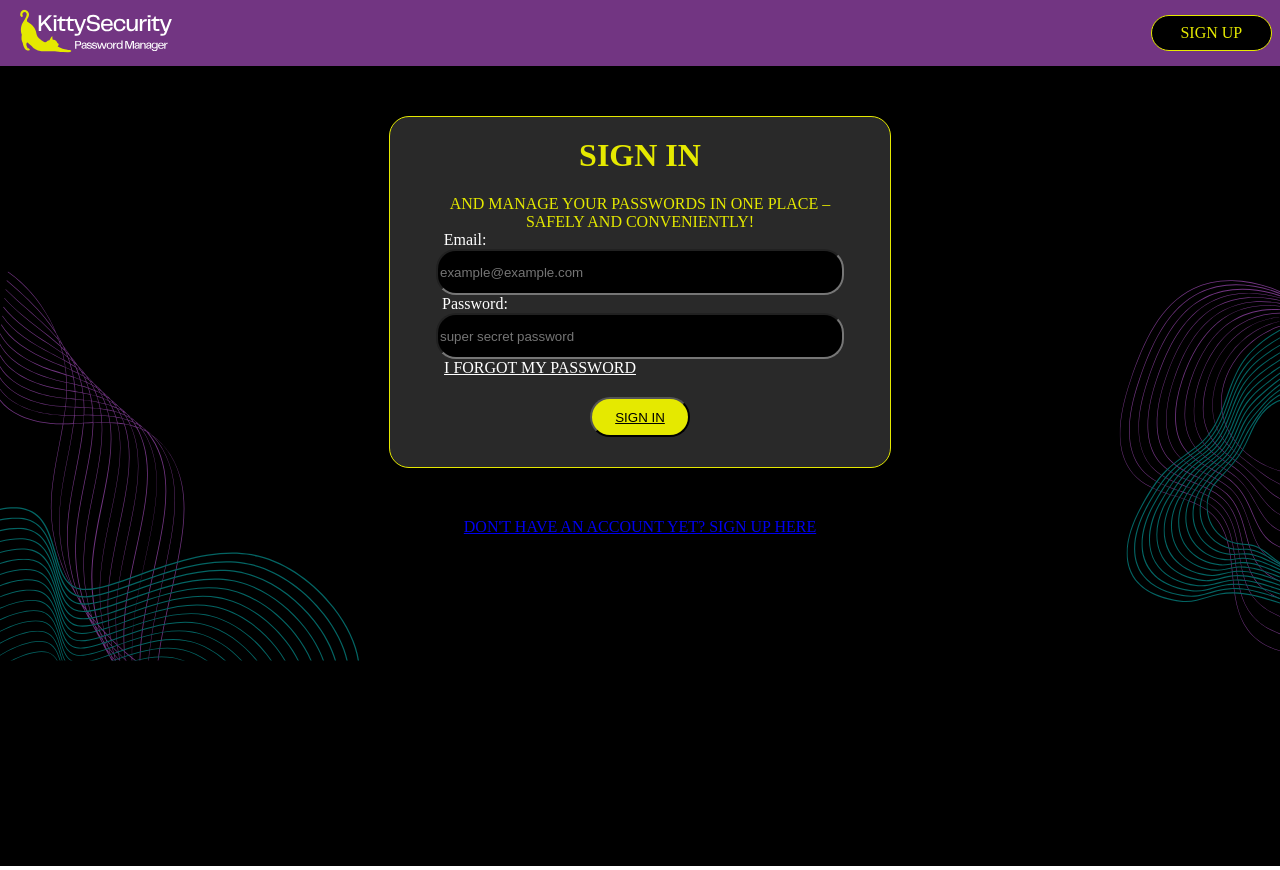
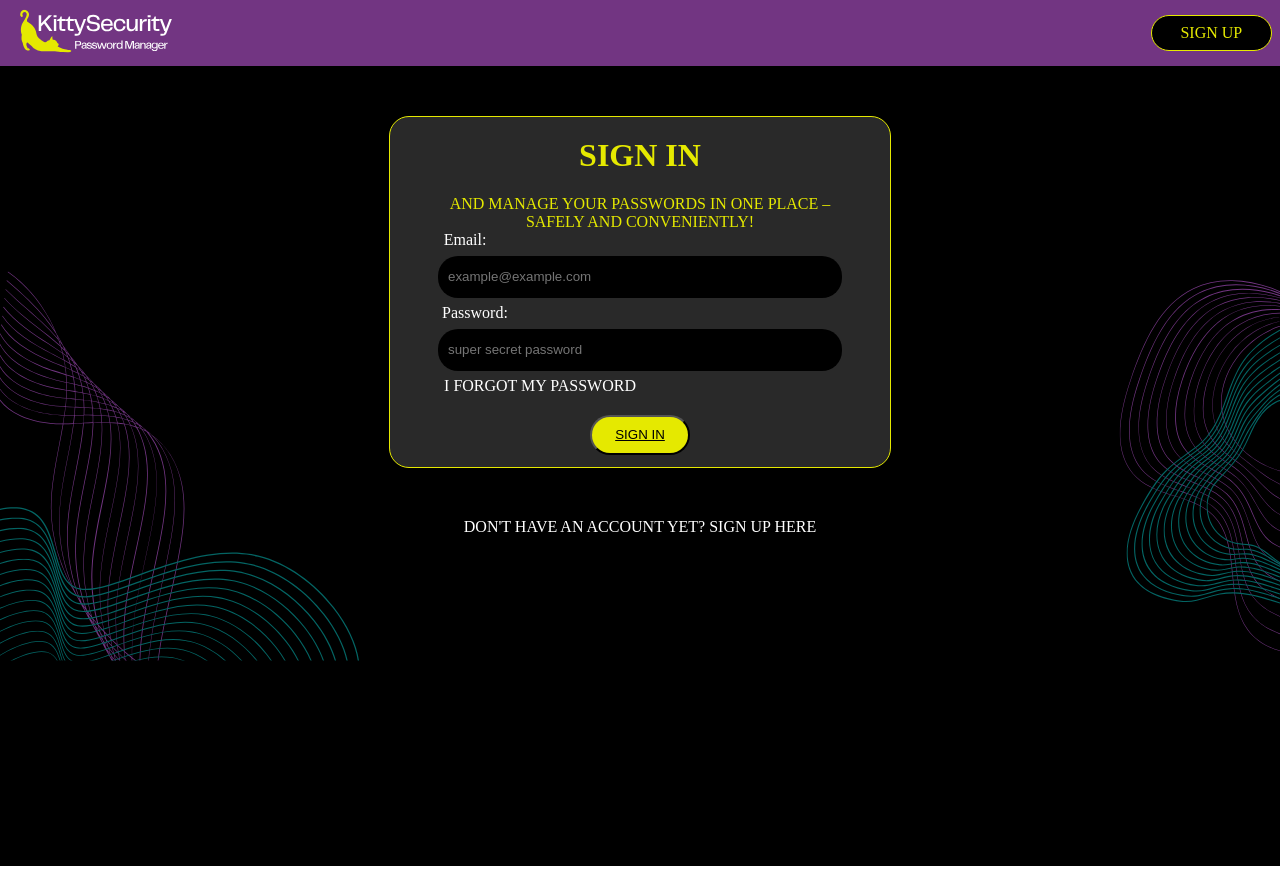
Before and after one commit to KittySecurity/kittysecurity-frontend, a React (Vite) app in the folder KittySecurity/: page /login in a window 1280 px wide. Built offline with nearby package versions, Linux system fonts and the light colour scheme.

Commit message:
feat: arrangement of login page - change px to rem

```diff
--- a/KittySecurity/src/pages/Login.tsx
+++ b/KittySecurity/src/pages/Login.tsx
@@ -53,7 +53,7 @@ function Login(){
                 </form>
             </div>
             <div className="account">
-                <Link to="/register">DON'T HAVE AN ACCOUNT YET? SIGN UP HERE</Link>
+                <Link className="account-link" to="/register">DON'T HAVE AN ACCOUNT YET? SIGN UP HERE</Link>
             </div>
             </div>
         </div>
--- a/KittySecurity/src/styles/Login.css
+++ b/KittySecurity/src/styles/Login.css
@@ -40,68 +40,79 @@
 .login-form{
     grid-area: login-form;
     margin: 0 auto;
-    margin-top: 50px;
-    margin-bottom: 50px;;
-    width: 500px;
-    height: 350px;
+    margin-top: 3.125rem;
+    margin-bottom: 3.125rem;
+    width: 31.25rem;
+    height: 21.875rem;
     border-color: var(--kitty-yellow);
-    border-width: 1px;
+    border-width: 0.063rem;
     border-style: solid;
-    border-radius: 20px;
+    border-radius: 1.25rem;
     background-color: var(--kitty-grey);
 }
 
 p{
     text-align: center;
-    margin-top: 20px;
+    margin-top: 1.25rem;
     color: var(--kitty-yellow);
     text-transform: uppercase;
-    width: 400px;
+    width: 25rem;
     margin: 0 auto;
 }
 
 h1{
     text-align: center;
-    margin-top: 20px;
+    margin-top: 1.25rem;
     color: var(--kitty-yellow);
 }
 .e-mail label{
     text-align: left;
-    margin-right: 350px;
+    margin-right: 21.875rem;
 }
 
 .password label{
+    margin-top: 0.2rem;
     text-align: left;
-    margin-right: 330px;
+    margin-right: 20.625rem;
 }
 input{
-    width: 400px;
-    height: 40px;
+    width: 25rem;
+    height: 2.5rem;
     margin: 0 auto;
-    border-radius: 20px;
+    border-radius: 1.25rem;
     background-color: var(--kitty-black);
     color: var(--kitty-yellow);
+    border: none;
+    margin-top: 0.4rem;
+    margin-bottom: 0.4rem;
+}
+input::placeholder{
+    padding-left: 0.5rem;
 }
 
 .forgot{
     color: white;
-    margin-right: 200px;
-    width: 200px;;
+    text-decoration: none;
+    margin-right: 12.5rem;
+    width: 12.5rem;
 }
 
 button{
-    width: 100px;
-    height: 40px;
+    width: 6.25rem;
+    height: 2.5rem;
     margin: 0 auto;
-    border-radius: 20px;
+    border-radius: 1.25rem;
     background-color: var(--kitty-yellow);
     text-decoration: underline;
-    margin-top: 20px;
+    margin-top: 1.25rem;
 }
 
 .account{
     grid-area: account;
-    color: white;
-    margin-bottom: 700px;
+    margin-bottom: 43.75rem;
 
 }
+.account-link{
+    color: white;
+    text-decoration: none;;
+}
```
